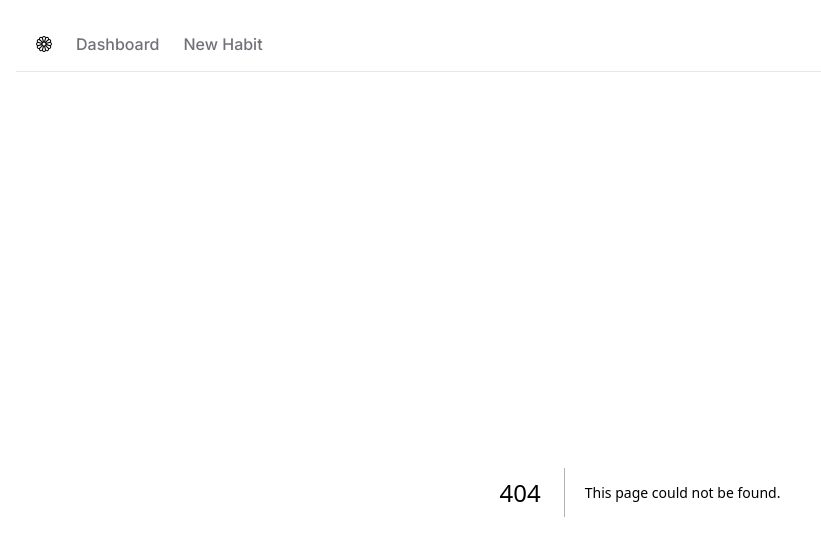
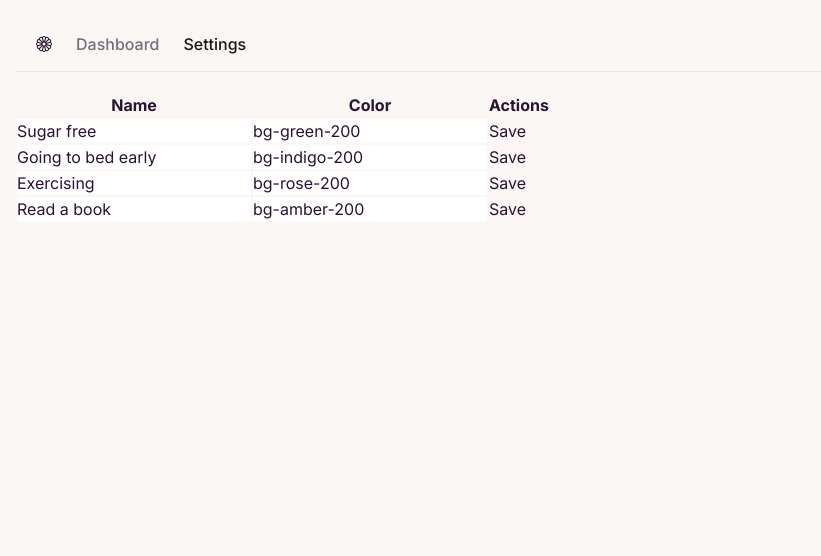
Before and after one commit to baradev/my-habit-tracker, a Next.js app: page /settings in a window 1280 px wide. Before the commit this address had no page. Shown: the top 556 px of the page, without its empty margins (0-821 px from the left). Built offline with nearby package versions, Linux system fonts and the light colour scheme.

Commit message:
who knows

```diff
--- a/app/NavBar.tsx
+++ b/app/NavBar.tsx
@@ -9,7 +9,7 @@ const NavBar = () => {
   const currentPath = usePathname();
   const links = [
     { label: "Dashboard", href: "/" },
-    { label: "New Habit", href: "/newhabit" },
+    { label: "Settings", href: "/settings" },
   ];
   return (
     <nav className="flex space-x-6 border-b mb-5 px-5 h-14 items-center font-medium">
--- a/app/newHabit/page.tsx
+++ /dev/null
@@ -1,23 +0,0 @@
-"use client";
-
-import React from "react";
-import { habitData } from "../page";
-
-export default function NewHabit() {
-  console.log(habitData);
-
-  return (
-    <div>
-      {/* <label htmlFor={`edit-habit-${habit.id}`}>Edit Habit Name:</label>
-      <input
-        id={`edit-habit-${habit.id}`}
-        type="text"
-        value={newName}
-        onChange={(e) => setNewName(e.target.value)}
-      />
-      <button onClick={handleSave}>Save</button>
-      <button onClick={() => onDelete(habit.id)}>Delete</button>
-      <button onClick={onCancel}>Cancel</button> */}
-    </div>
-  );
-}
--- /dev/null
+++ b/app/settings/page.tsx
@@ -0,0 +1,93 @@
+"use client";
+
+import React, { useState, useEffect } from "react";
+import { habitData, IHabit } from "../page";
+
+export default function Settings() {
+  const [editedHabits, setEditedHabits] = useState<{ [key: string]: IHabit }>(
+    {}
+  );
+
+  // Load edited habits from localStorage on component mount
+  useEffect(() => {
+    const storedData = localStorage.getItem("editedHabits");
+    if (storedData) {
+      setEditedHabits(JSON.parse(storedData));
+    }
+  }, []);
+
+  // Save edited habits to localStorage whenever they change
+  useEffect(() => {
+    localStorage.setItem("editedHabits", JSON.stringify(editedHabits));
+  }, [editedHabits]);
+
+  const handleNameChange = (
+    e: React.ChangeEvent<HTMLInputElement>,
+    habitId: string
+  ) => {
+    setEditedHabits((prevHabits) => ({
+      ...prevHabits,
+      [habitId]: {
+        ...prevHabits[habitId],
+        name: e.target.value,
+      },
+    }));
+  };
+
+  const handleColorChange = (
+    e: React.ChangeEvent<HTMLInputElement>,
+    habitId: string
+  ) => {
+    setEditedHabits((prevHabits) => ({
+      ...prevHabits,
+      [habitId]: {
+        ...prevHabits[habitId],
+        color: e.target.value,
+      },
+    }));
+  };
+
+  const handleSave = (habitId: string) => {
+    // Save the edited habit data or perform other actions as needed
+    const editedHabit = editedHabits[habitId];
+    console.log("Saving edited habit:", editedHabit);
+  };
+
+  return (
+    <div>
+      <table>
+        <thead>
+          <tr>
+            <th>Name</th>
+            <th>Color</th>
+            <th>Actions</th>
+          </tr>
+        </thead>
+        <tbody>
+          {habitData.Habits.map((habit) => (
+            <tr key={habit.id}>
+              <td>
+                <input
+                  type="text"
+                  value={editedHabits[habit.id]?.name || habit.name}
+                  onChange={(e) => handleNameChange(e, habit.id)}
+                />
+              </td>
+              <td>
+                <input
+                  type="text"
+                  value={editedHabits[habit.id]?.color || habit.color}
+                  onChange={(e) => handleColorChange(e, habit.id)}
+                />
+              </td>
+              <td>
+                <button onClick={() => handleSave(habit.id)}>Save</button>
+                {/* Add other action buttons if needed */}
+              </td>
+            </tr>
+          ))}
+        </tbody>
+      </table>
+    </div>
+  );
+}
```
